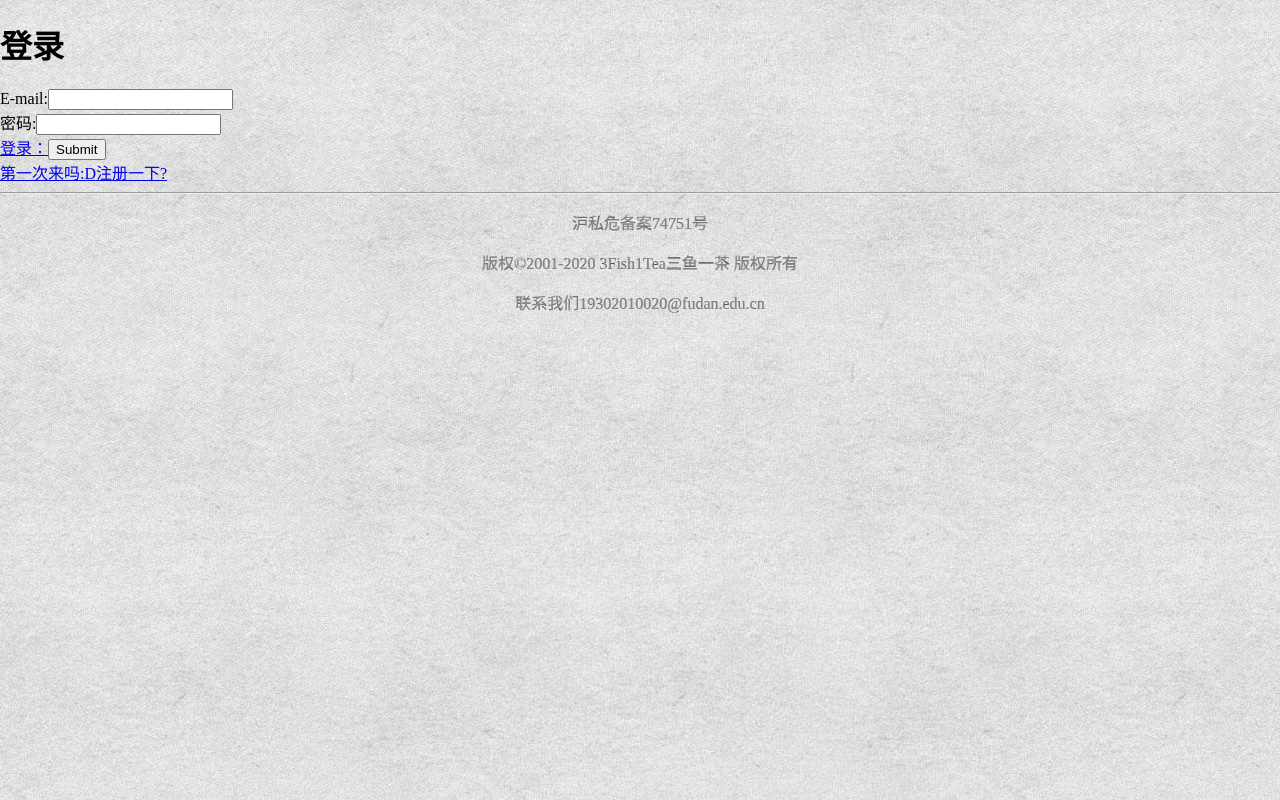
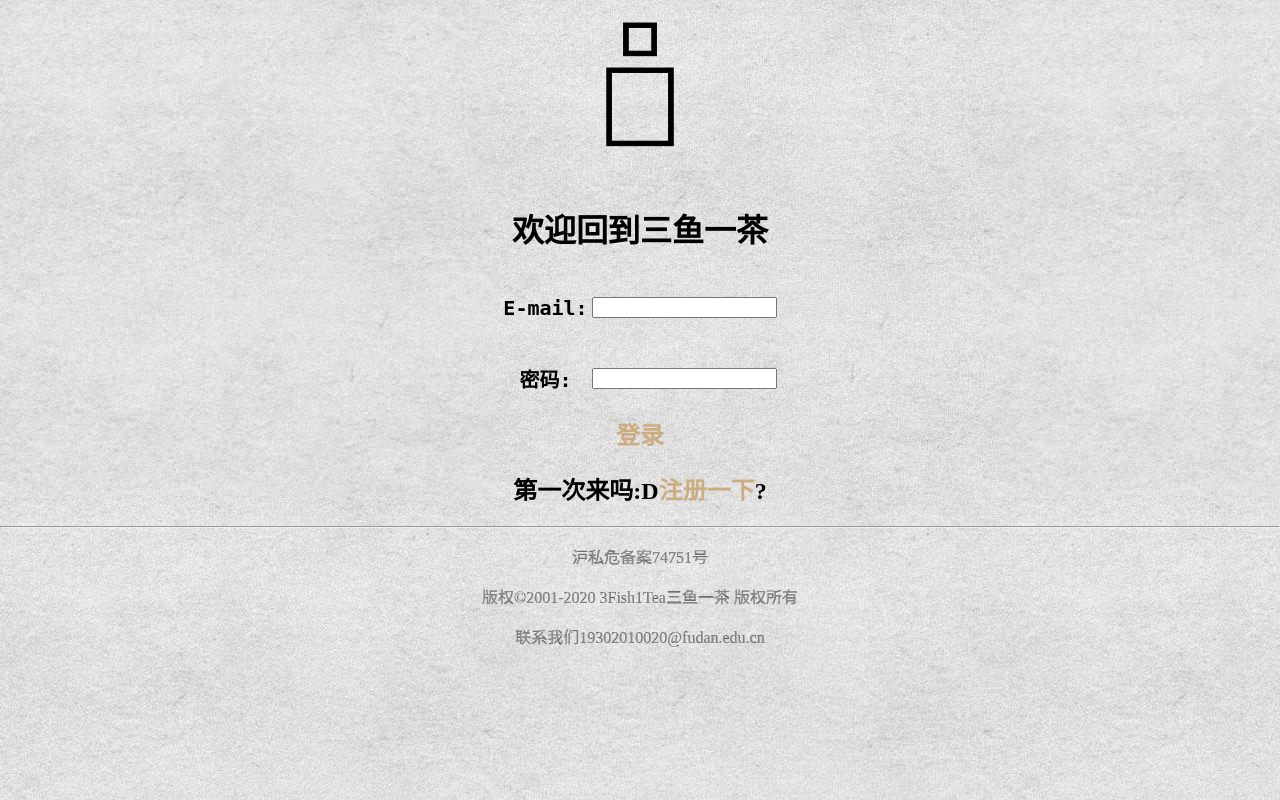
Before and after one commit to YC-Yuan/SOFT130002_project, a PHP site: page / in a window 1280 px wide. Run offline with PHP 8.4, Linux system fonts and the light colour scheme.

Commit message:
-3/21 增加下拉菜单icon 修缮导航栏 完成登录界面css

```diff
--- a/index.html
+++ b/index.html
@@ -3,20 +3,28 @@
 <head>
     <meta charset="UTF-8">
     <title>三鱼一茶-登陆</title>
+    <link rel="stylesheet" href="./src/css/login.css">
     <link rel="stylesheet" href="./src/css/navigation.css">
     <link rel="stylesheet" href="./src/css/footer.css">
     <link rel="stylesheet" href="./src/css/floatButton.css">
 </head>
 <body>
-<h1>登录</h1>
+<img src="img/icon/account.png" alt="登录">
+<h1>欢迎回到三鱼一茶</h1>
 <form name="login" method="post" id="login">
-    E-mail:<input type="text" name="email" id="email" required="required">
-    <br>
-    密码:<input type="password" name="password" id="password" required="required">
-    <br>
-    <a href="./src/html/home.html">登录：<input type="submit" src="src/home.html"></a>
+    <table>
+        <tr>
+            <td><h3>E-mail:</h3></td>
+            <td><label for="email"></label><input type="text" name="email" id="email" required="required"></td>
+        </tr>
+        <tr>
+            <td><h3>密码:</h3></td>
+            <td><label for="password"></label><input type="password" name="password" id="password" required="required"></td>
+        </tr>
+    </table>
+    <a href="./src/html/home.html" onclick="alert('用户验证功能建设中')">登录</a>
 </form>
-<a href="./src/html/register.html">第一次来吗:D注册一下?</a>
+<h2>第一次来吗:D<a href="./src/html/register.html">注册一下</a>?</h2>
 <footer>
     <hr>
     <p>沪私危备案74751号</p>
--- a/src/css/floatButton.css
+++ b/src/css/floatButton.css
@@ -9,8 +9,8 @@
 }
 
 .floatButton img {
+    width: 50%;
     border:5px dashed #af926f;
-    width: 50%;
     background-color: rgba(255, 255, 255, 0.2);
 }
 
--- /dev/null
+++ b/src/css/login.css
@@ -0,0 +1,39 @@
+body {
+    text-align: center;
+}
+
+img{
+    width: 180px;
+    height: auto;
+    margin-bottom: 0px;
+}
+
+h1{
+    font-family: 微软雅黑,monospace;
+    font-size: 32px;
+}
+
+h3 {
+    font-family: 微软雅黑, monospace;
+    font-size: 20px;
+}
+
+h2,a{
+    font-size: 24px;
+}
+
+table {
+    margin: 0 auto 0 auto;
+    horiz-align: center;
+}
+
+a {
+    text-decoration: none;
+    color: #ccad81;
+    font-weight: bold;
+}
+
+a:hover {
+    color: #bfa801;
+    text-shadow: 5px 2px 3px #BBBBBB;
+}
```
Also changed, not shown: src/css/navigation.css (+22 -6 lines), src/html/browser.html (+6 -6 lines), src/html/details.html (+4 -4 lines), src/html/favor.html (+6 -6 lines), src/html/home.html (+6 -6 lines), src/html/mine.html (+6 -6 lines), src/html/search.html (+5 -5 lines), src/html/upload.html (+5 -5 lines), src/html/uploaded.html (+5 -5 lines), img/icon/account.png (added), img/icon/favor.png (added), img/icon/favored.png (added), img/icon/photo.png (added), img/icon/refresh.png (renamed from img/refresh.png), 2 more files.
